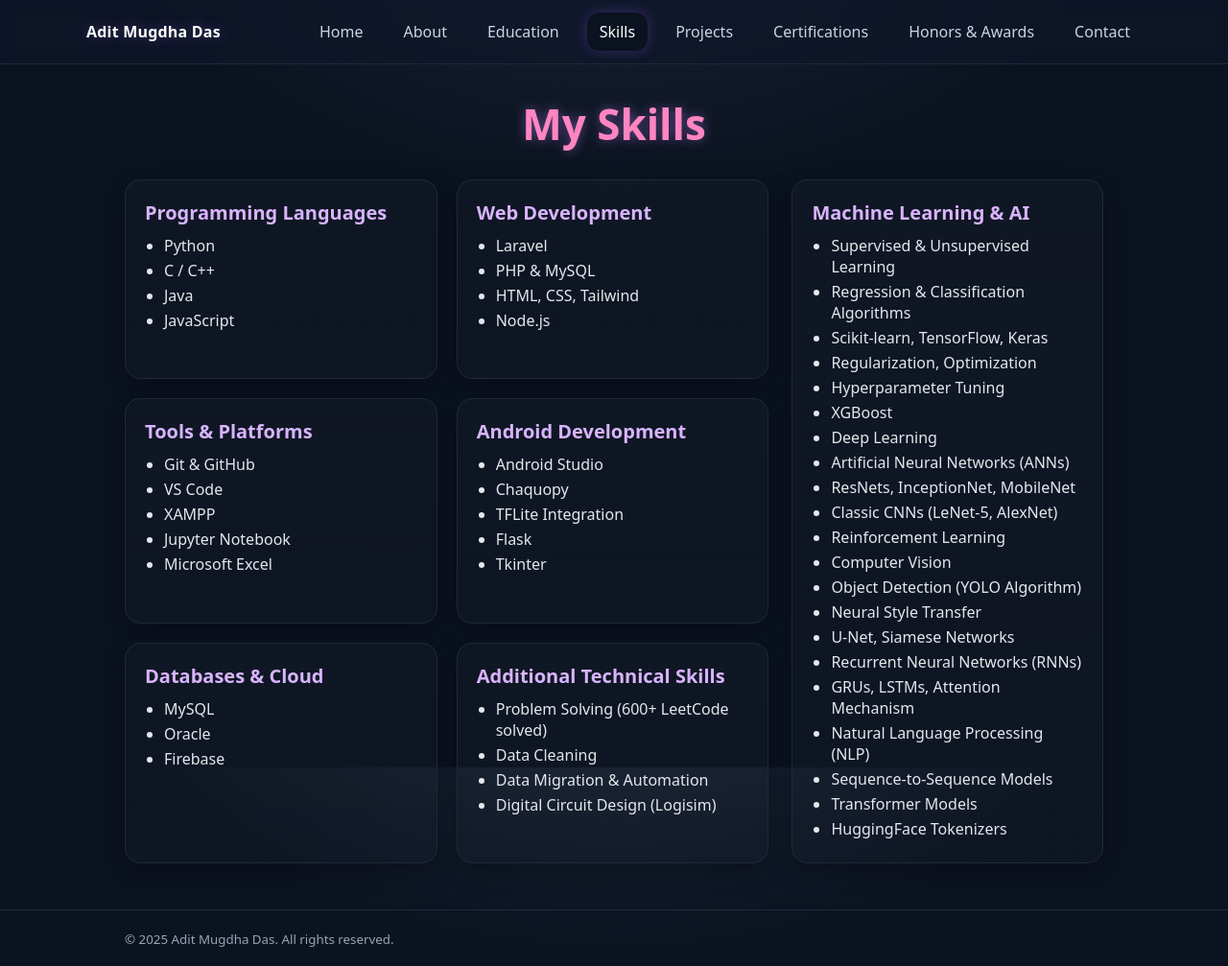
After one commit to Adit-Mugdha-das/portfolio_2107118, a PHP site: page /skills.php in a window 1280 px wide. The commit adds this page. Shown: the whole page at 96% size. Run offline with PHP 8.4, Linux system fonts and the light colour scheme.

Commit message:
skills page added

```diff
--- a/css/style.css
+++ b/css/style.css
@@ -279,3 +279,46 @@ nav a.active{ color:#fff; background:#0b1220; box-shadow:0 0 0 1px #0b1220, 0 0
   position:absolute; top:8px; right:10px; border:0; background:transparent; color:#fff;
   font-size:28px; line-height:1; cursor:pointer;
 }
+
+
+/* ===== Skills page ===== */
+.skills-section{ padding: 32px 0 48px }
+
+.skills-title{
+  text-align:center;
+  font-size: clamp(28px, 4vw, 44px);
+  font-weight:800;
+  margin:0 0 28px;
+  color:#ff85c1;
+  text-shadow:0 0 12px rgba(192,132,252,.45);
+}
+
+.skills-grid{
+  display:flex;
+  gap:24px;
+  flex-wrap:wrap;
+}
+
+/* Left column (2/3 width) */
+.skills-left{ flex:1 1 65%; display:flex; flex-wrap:wrap; gap:20px }
+.skills-left .skill-card{ flex:1 1 45% }
+
+/* Right column (1/3 width) */
+.skills-right{ flex:1 1 31% }
+
+/* Card styles */
+.skill-card{
+  padding:20px;
+  border-radius:16px;
+  transition: transform .2s ease, box-shadow .25s ease;
+}
+.skill-card:hover{ transform:translateY(-2px); box-shadow:0 0 18px rgba(192,132,252,.25) }
+.skill-card h2{ font-size:20px; margin:0 0 10px; color:#d8b4fe }
+.skill-card ul{ margin:0; padding-left:20px; color:#e5e7eb }
+.skill-card li{ margin-bottom:4px }
+
+/* Responsive */
+@media (max-width: 900px){
+  .skills-left, .skills-right{ flex:1 1 100% }
+  .skills-left .skill-card{ flex:1 1 100% }
+}
--- /dev/null
+++ b/skills.php
@@ -0,0 +1,125 @@
+<?php
+$name = "Adit Mugdha Das";
+?>
+<!DOCTYPE html>
+<html lang="en">
+<head>
+  <meta charset="utf-8">
+  <title><?= htmlspecialchars($name) ?> — Skills</title>
+  <meta name="viewport" content="width=device-width, initial-scale=1">
+  <link href="css/style.css" rel="stylesheet">
+  <script defer src="js/app.js"></script>
+</head>
+<body class="is-dark">
+
+<header class="site-header">
+  <div class="container nav">
+    <div class="brand">Adit Mugdha Das</div>
+    <button class="hamburger" id="hamburger" aria-label="Open menu">☰</button>
+    <nav id="nav">
+      <a href="homepage.php">Home</a>
+      <a href="about.php">About</a>
+      <a href="education.php">Education</a>
+      <a href="skills.php" class="active">Skills</a>
+      <a href="projects.php">Projects</a>
+      <a href="certifications.php">Certifications</a>
+      <a href="awards.php">Honors & Awards</a>
+      <a href="contact.php">Contact</a>
+    </nav>
+  </div>
+</header>
+
+<main class="container">
+  <section class="skills-section">
+    <h1 class="skills-title">My Skills</h1>
+
+    <div class="skills-grid">
+      <!-- Left column -->
+      <div class="skills-left">
+        <article class="skill-card card">
+          <h2>Programming Languages</h2>
+          <ul>
+            <li>Python</li><li>C / C++</li><li>Java</li><li>JavaScript</li>
+          </ul>
+        </article>
+
+        <article class="skill-card card">
+          <h2>Web Development</h2>
+          <ul>
+            <li>Laravel</li><li>PHP & MySQL</li><li>HTML, CSS, Tailwind</li><li>Node.js</li>
+          </ul>
+        </article>
+
+        <article class="skill-card card">
+          <h2>Tools & Platforms</h2>
+          <ul>
+            <li>Git & GitHub</li><li>VS Code</li><li>XAMPP</li><li>Jupyter Notebook</li><li>Microsoft Excel</li>
+          </ul>
+        </article>
+
+        <article class="skill-card card">
+          <h2>Android Development</h2>
+          <ul>
+            <li>Android Studio</li><li>Chaquopy</li><li>TFLite Integration</li><li>Flask</li><li>Tkinter</li>
+          </ul>
+        </article>
+
+        <article class="skill-card card">
+          <h2>Databases & Cloud</h2>
+          <ul>
+            <li>MySQL</li><li>Oracle</li><li>Firebase</li>
+          </ul>
+        </article>
+
+        <article class="skill-card card">
+          <h2>Additional Technical Skills</h2>
+          <ul>
+            <li>Problem Solving (600+ LeetCode solved)</li>
+            <li>Data Cleaning</li>
+            <li>Data Migration & Automation</li>
+            <li>Digital Circuit Design (Logisim)</li>
+          </ul>
+        </article>
+      </div>
+
+      <!-- Right column -->
+      <div class="skills-right">
+        <article class="skill-card card">
+          <h2>Machine Learning & AI</h2>
+          <ul>
+            <li>Supervised &amp; Unsupervised Learning</li>
+    <li>Regression &amp; Classification Algorithms</li>
+    <li>Scikit-learn, TensorFlow, Keras</li>
+    <li>Regularization, Optimization</li>
+    <li>Hyperparameter Tuning</li>
+    <li>XGBoost</li>
+    <li>Deep Learning</li>
+    <li>Artificial Neural Networks (ANNs)</li>
+    <li>ResNets, InceptionNet, MobileNet</li>
+    <li>Classic CNNs (LeNet-5, AlexNet)</li>
+    <li>Reinforcement Learning</li>
+    <li>Computer Vision</li>
+    <li>Object Detection (YOLO Algorithm)</li>
+    <li>Neural Style Transfer</li>
+    <li>U-Net, Siamese Networks</li>
+    <li>Recurrent Neural Networks (RNNs)</li>
+    <li>GRUs, LSTMs, Attention Mechanism</li>
+    <li>Natural Language Processing (NLP)</li>
+    <li>Sequence-to-Sequence Models</li>
+    <li>Transformer Models</li>
+    <li>HuggingFace Tokenizers</li>
+          </ul>
+        </article>
+      </div>
+    </div>
+  </section>
+</main>
+
+<footer class="site-footer">
+  <div class="container">
+    <small>© <?= date('Y') ?> <?= htmlspecialchars($name) ?>. All rights reserved.</small>
+  </div>
+</footer>
+
+</body>
+</html>
```
